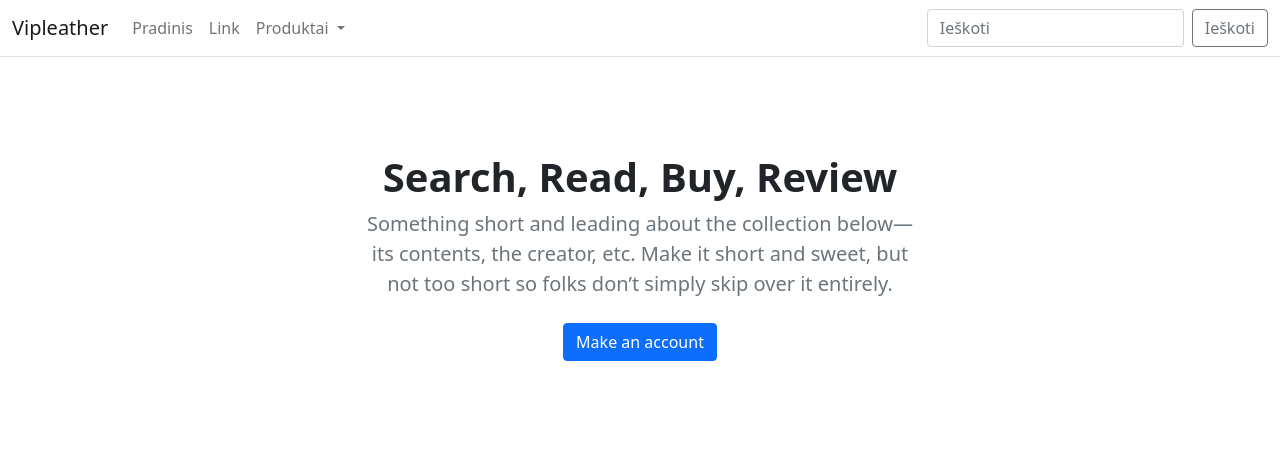
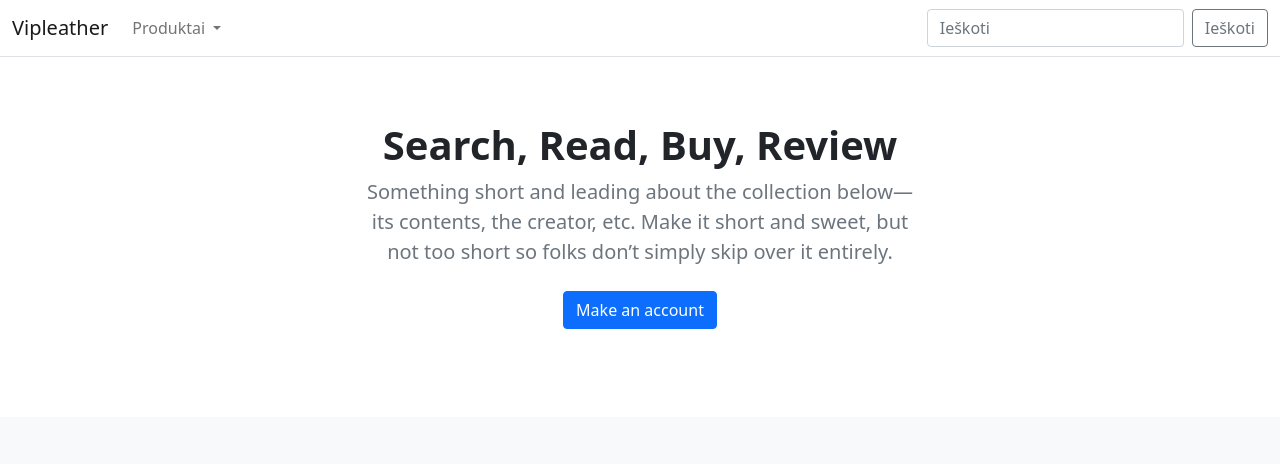
Before and after one commit to gedoksnis/parduotuve, a Django app: page / in a window 1280 px wide. Shown: the top 464 px of the page. Run offline with Django 4.2, Linux system fonts and the light colour scheme; data comes from the database, SQL or seed files in the repository; both versions use the stored data as it was after the commit.

Commit message:
linkasi be /

```diff
--- /dev/null
+++ b/shop/context_processors.py
@@ -0,0 +1,7 @@
+from .models import Category
+
+
+def categories(request):
+    return {
+        'categories': Category.objects.all()
+    }
--- a/shop/models.py
+++ b/shop/models.py
@@ -1,6 +1,10 @@
 from django.contrib.auth.models import User
 from django.db import models
 from django.urls import reverse
+
+class ProductManager(models.Manager):
+    def get_queryset(self):
+        return super(ProductManager, self).get_queryset().filter(is_active=True)
 
 
 class Category(models.Model):
@@ -30,6 +34,8 @@
     is_active = models.BooleanField(default=True)
     created = models.DateTimeField(auto_now_add=True)
     updated = models.DateTimeField(auto_now=True)
+    objects = models.Manager()
+    products = ProductManager()
 
     class Meta:
         verbose_name_plural = 'Products'
--- a/shop/urls.py
+++ b/shop/urls.py
@@ -5,7 +5,7 @@
 app_name = 'shop'
 
 urlpatterns = [
-    path('', views.all_products, name='all_products'),
-    path('item/<slug:slug>/', views.product_detail, name='product_detail'),
+    path('', views.product_all, name='product_all'),
+    path('<slug:slug>', views.product_detail, name='product_detail'),
     path('search/<slug:category_slug>/', views.category_list, name='category_list'),
 ]
--- a/shop/views.py
+++ b/shop/views.py
@@ -3,20 +3,17 @@
 from .models import Category, Product
 
 
-def categories(request):
-    return {
-        'categories': Category.objects.all()
-    }
-
-def all_products(request):
-    products = Product.objects.all()
+def product_all(request):
+    products = Product.products.all()
     return render(request, 'shop/home.html', {'products': products})
 
-def product_detail(request, slug):
-    product = get_object_or_404(Product, slug=slug, in_stock=True)
-    return render(request, 'shop/products/detail.html', {'product': product})
 
 def category_list(request, category_slug=None):
     category = get_object_or_404(Category, slug=category_slug)
     products = Product.objects.filter(category=category)
     return render(request, 'shop/products/category.html', {'category': category, 'products': products})
+
+
+def product_detail(request, slug):
+    product = get_object_or_404(Product, slug=slug, in_stock=True)
+    return render(request, 'shop/products/single.html', {'product': product})
--- a/templates/shop/base.html
+++ b/templates/shop/base.html
@@ -14,26 +14,20 @@
     <header>
         <nav class="navbar navbar-expand-md navbar-light bg-white border-bottom">
             <div class="container-fluid">
-                <a class="navbar-brand" href="#">Vipleather</a>
+                <a class="navbar-brand" href="/">Vipleather</a>
                 <button class="navbar-toggler" type="button" data-bs-toggle="collapse" data-bs-target="#navbarCollapse"
                     aria-controls="navbarCollapse" aria-expanded="false" aria-label="Toggle navigation">
                     <span class="navbar-toggler-icon"></span>
                 </button>
                 <div class="collapse navbar-collapse" id="navbarCollapse">
                     <ul class="navbar-nav me-auto mb-2 mb-md-0">
-                        <li class="nav-item active">
-                            <a class="nav-link" aria-current="page" href="/">Pradinis</a>
-                        </li>
-                        <li class="nav-item">
-                            <a class="nav-link" href="#">Link</a>
-                        </li>
                         <li class="nav-item dropdown">
                             <a class="nav-link dropdown-toggle" href="#" id="navbarDropdown" role="button"
                                 data-bs-toggle="dropdown" aria-expanded="false">
                                 Produktai
                             </a>
                             <ul class="dropdown-menu" aria-labelledby="navbarDropdown">
-                                <li><a class="dropdown-item" href="{% url "shop:all_products" %}">Visi</a></li>
+                                <li><a class="dropdown-item" href="{% url "shop:product_all" %}">Visi</a></li>
                                 {% for c in categories %}
                                 <li {% if category.slug == c.slug %}class="selected" {% endif %}>
                                     <a class="dropdown-item" href="{{ c.get_absolute_url }}">{{ c.name|title }}</a>
--- a/templates/shop/home.html
+++ b/templates/shop/home.html
@@ -7,7 +7,7 @@
 <main>
 
   <section class="py-5 text-center container">
-    <div class="row py-lg-5">
+    <div class="row py-lg-3">
       <div class="col-lg-6 col-md-8 mx-auto">
         <h1 class="h1 fw-bold">Search, Read, Buy, Review</h1>
         <p class="lead text-muted">Something short and leading about the collection below—its contents, the creator,
```
Also changed, not shown: pard/settings.py (+1 -30 lines), shop/tests/test_views.py (+3 -3 lines), db.sqlite3, templates/shop/products/single.html (renamed from templates/shop/products/detail.html).
